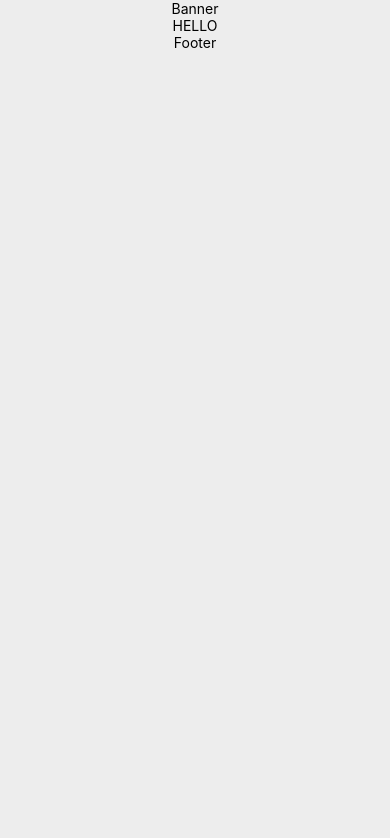
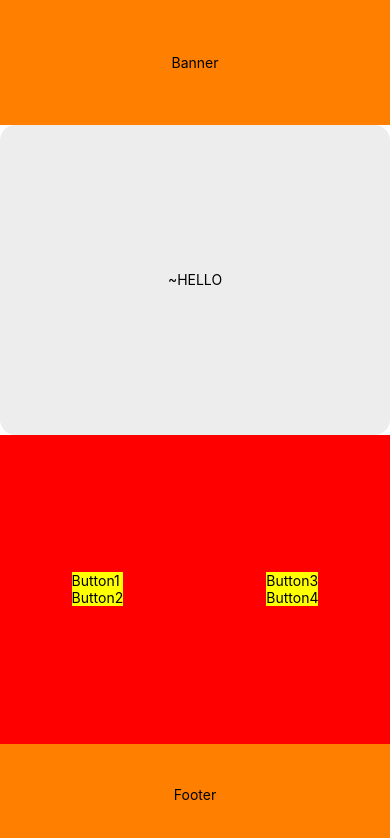
Before and after one commit to kg980/BikeApp, a React Native app in the folder BikeAppExpo/: screen / in a window 390 px wide. Shown: the top 838 px of the page. Built offline with nearby package versions, Linux system fonts and the light colour scheme.

Commit message:
created the base layout for the homescreen

```diff
--- a/BikeAppExpo/src/components/CustomBanner/CustomBanner.js
+++ b/BikeAppExpo/src/components/CustomBanner/CustomBanner.js
@@ -3,7 +3,7 @@ import { View, Text, StyleSheet, Pressable} from 'react-native';
 
 const CustomBanner = () => {
     return (
-        <View>
+        <View style={styles.root}>
             <Text>Banner</Text>
         </View>
     )
@@ -11,9 +11,12 @@ const CustomBanner = () => {
 
 const styles = StyleSheet.create({
     root: {
-        height: 60,
-        //position: 'fixed',
+        display: 'flex',
+        flexDirection: 'row',
+        justifyContent: 'space-around',
         backgroundColor: '#FF8001',
+        height: 125,
+        alignItems: 'center',
     },
 });
 
--- a/BikeAppExpo/src/components/CustomFooter/CustomFooter.js
+++ b/BikeAppExpo/src/components/CustomFooter/CustomFooter.js
@@ -3,14 +3,21 @@ import { View, Text, StyleSheet, Pressable} from 'react-native';
 
 const CustomFooter = () => {
     return (
-        <View>
+        <View style={styles.root}>
             <Text>Footer</Text>
         </View>
     )
 }
 
 const styles = StyleSheet.create({
-    root: {}
+    root: {
+        display: 'flex',
+        flexDirection: 'row',
+        justifyContent: 'space-around',
+        backgroundColor: '#FF8001',
+        height: 100,
+        alignItems: 'center',
+    }
 });
 
 export default CustomFooter
--- a/BikeAppExpo/src/screens/HomeScreen/HomeScreen.js
+++ b/BikeAppExpo/src/screens/HomeScreen/HomeScreen.js
@@ -15,9 +15,19 @@ const HomeScreen = () => {
         <View style={styles.root}>
             <CustomBanner />
             <View style={styles.content}>
-                <Text>HELLO</Text>
-                <View style={styles.distance}></View>
-                <View style={styles.navButtons}></View>
+                <View style={styles.distance}>
+                    <Text>~HELLO</Text>
+                </View>
+                <View style={styles.buttonsBox}>
+                    <View style={styles.buttonsRow}>
+                        <Text>Button1</Text>
+                        <Text>Button2</Text>
+                    </View>
+                    <View style={styles.buttonsRow}>
+                        <Text>Button3</Text>
+                        <Text>Button4</Text>
+                    </View>
+                </View>
             </View>
             <CustomFooter />
         </View>
@@ -27,26 +37,53 @@ const HomeScreen = () => {
 const styles = StyleSheet.create({
     root: {
         display: 'flex',
-        backgroundColor: '#EDEDED',
-        height: '100%',
-        //flex: 1,
-        //flexDirection: 'column',
-        alignItems: 'center'
+        flexDirection: 'column',
+        justifyContent: 'space-between',
+        backgroundColor: 'white',
+        flex: 1,
+        alignItems: 'center',
+        alignItems: 'stretch',
     },
     header: {
         marginBottom: 'auto',
         //styles applied in CustomBanner.js
-        //flex: 1,
+        flex: 1,
     },
     footer: {
         marginTop: 'auto', //auto-assigns max possible margin above the component, pushing it to the bottom of the screen
         //styles applied in CustomFooter.js
-        //flex: 1,
+        flex: 1,
     },
     content: {
-        //make this scrollable?
+        display: 'flex',
+        //justifyContent: 'space-around',
+        alignItems: 'stretch',
+        flexDirection: 'column',
+        flex: 5,
     },
-
+    distance: {
+        display: 'flex',
+        flexDirection: 'column',
+        justifyContent: 'space-around',
+        height: '50%',
+        alignItems: 'center',
+        //marginBottom: 'auto',
+        backgroundColor: '#EDEDED',
+        borderColor: '#EDEDED',
+        borderWidth: 1,
+        borderRadius: 15,
+    },
+    buttonsBox: {
+        display: 'flex',
+        flexDirection: 'row',
+        alignItems: 'center',
+        justifyContent: 'space-around',
+        backgroundColor: 'red',
+        height: '50%',
+    },
+    buttonsRow: {
+        backgroundColor: 'yellow',
+    },
 });
 
 export default HomeScreen;
```
